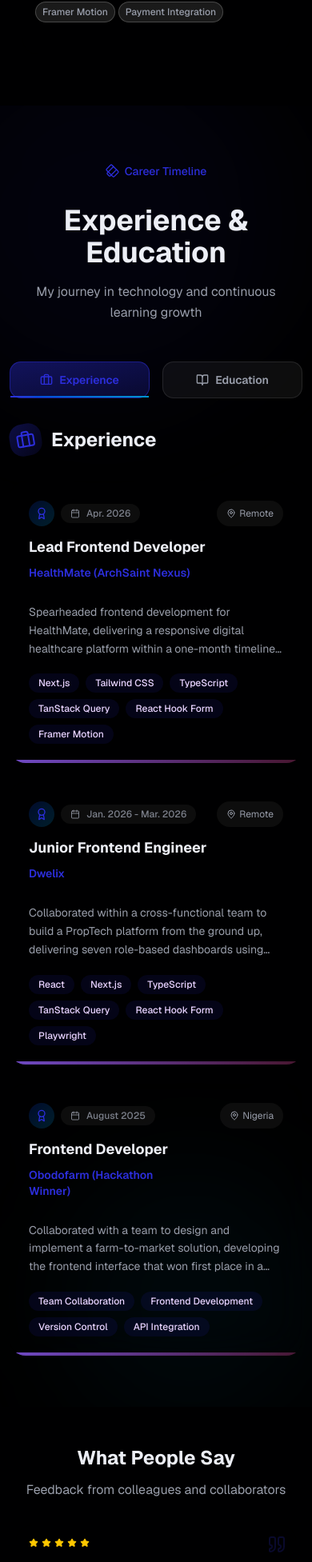
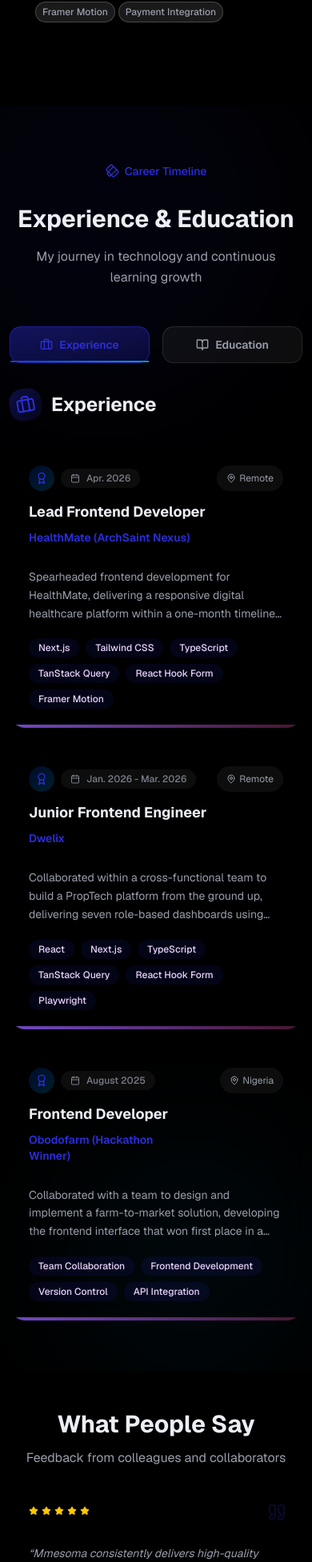
Before and after one commit to Starr365/My-Portfolio, a Next.js app: page / in a window 390 px wide. Shown: the part 5593-7546 px from the top of the page at 80% size. Built offline with nearby package versions, Linux system fonts and the light colour scheme.

Commit message:
Standardize h2 font sizes across all portfolio sections

```diff
--- a/components/contact-section.tsx
+++ b/components/contact-section.tsx
@@ -73,7 +73,7 @@
     <section id="contact" className="py-20 px-4 bg-muted/30">
       <div className="max-w-4xl mx-auto">
         <div className="text-center mb-10">
-          <h2 className="text-4xl md:text-5xl font-bold text-foreground mb-4">Let&apos;s Work Together</h2>
+          <h2 className="text-3xl sm:text-4xl md:text-5xl lg:text-6xl font-bold text-foreground mb-4">Let&apos;s Work Together</h2>
           <p className="text-muted-foreground text-lg max-w-2xl mx-auto">
             Have a role, freelance brief, or collaboration in mind? Let&apos;s connect and create something amazing together. Send a message, I&apos;ll reply within 24–48 hours.
           </p>
--- a/components/experience-section.tsx
+++ b/components/experience-section.tsx
@@ -328,7 +328,7 @@
             <span className="text-sm font-medium text-primary">Career Timeline</span>
           </motion.div>
 
-          <h2 className="text-4xl sm:text-5xl md:text-6xl lg:text-7xl font-bold text-foreground mb-4 sm:mb-6 neon-text">
+          <h2 className="text-3xl sm:text-4xl md:text-5xl lg:text-6xl font-bold text-foreground mb-4 sm:mb-6 neon-text">
             Experience & Education
           </h2>
           <p className="text-muted-foreground text-base sm:text-lg lg:text-xl max-w-3xl mx-auto leading-relaxed px-2 sm:px-0">
--- a/components/testimonials-section.tsx
+++ b/components/testimonials-section.tsx
@@ -33,7 +33,7 @@
     <section className="py-12 sm:py-16 lg:py-20 px-3 sm:px-4 bg-background">
       <div className="max-w-6xl mx-auto">
         <div className="text-center mb-8 sm:mb-12 lg:mb-16">
-          <h2 className="text-2xl sm:text-3xl md:text-4xl lg:text-5xl font-bold text-foreground mb-3 sm:mb-4">What People Say</h2>
+          <h2 className="text-3xl sm:text-4xl md:text-5xl lg:text-6xl font-bold text-foreground mb-3 sm:mb-4">What People Say</h2>
           <p className="text-muted-foreground text-base sm:text-lg max-w-2xl mx-auto px-2 sm:px-0">Feedback from colleagues and collaborators</p>
         </div>
 
```
